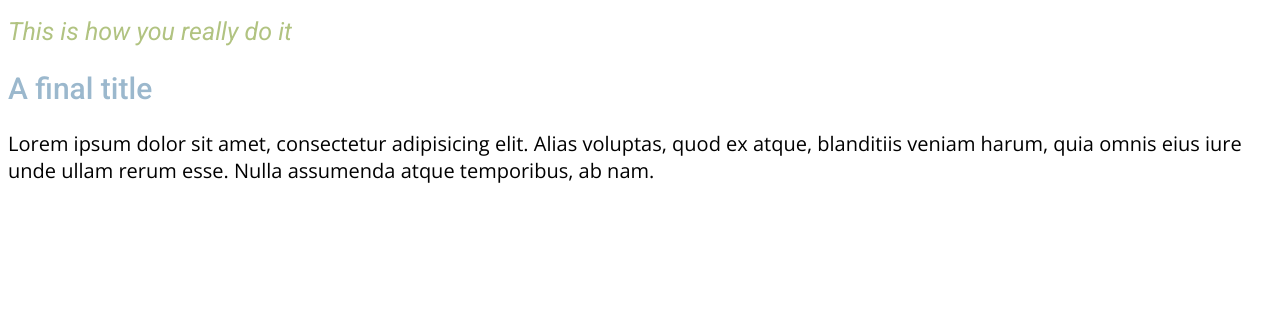
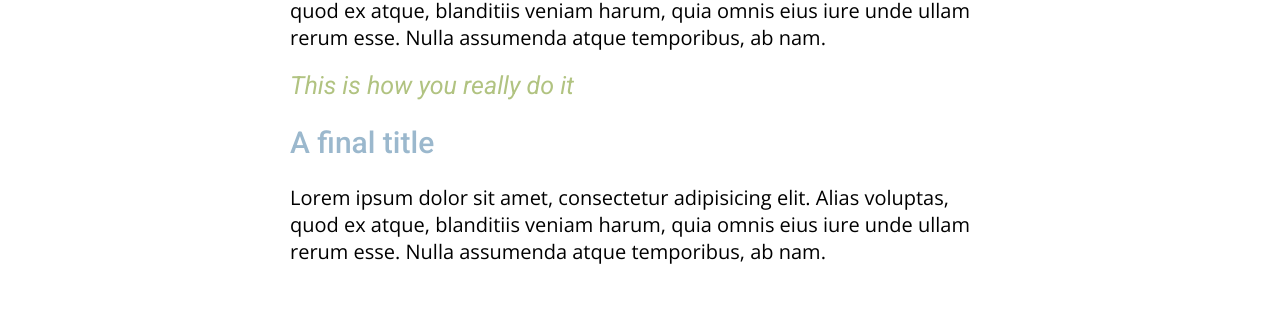
Before and after one commit to achillllllllle/medium-article, a plain HTML site: page index.html in a window 1280 px wide. Shown: the part 766-1081 px from the top of the page. Before the commit the page ends 1000 px from the top, so only its background shows below. Drawn offline with nearby package versions, Linux system fonts and the light colour scheme.

Commit message:
centered

```diff
--- a/style.css
+++ b/style.css
@@ -8,7 +8,7 @@
 }
 
 .container {
-  width: 50px auto;
+  width: 700px;
   margin: 50px auto;
 }
 
```
